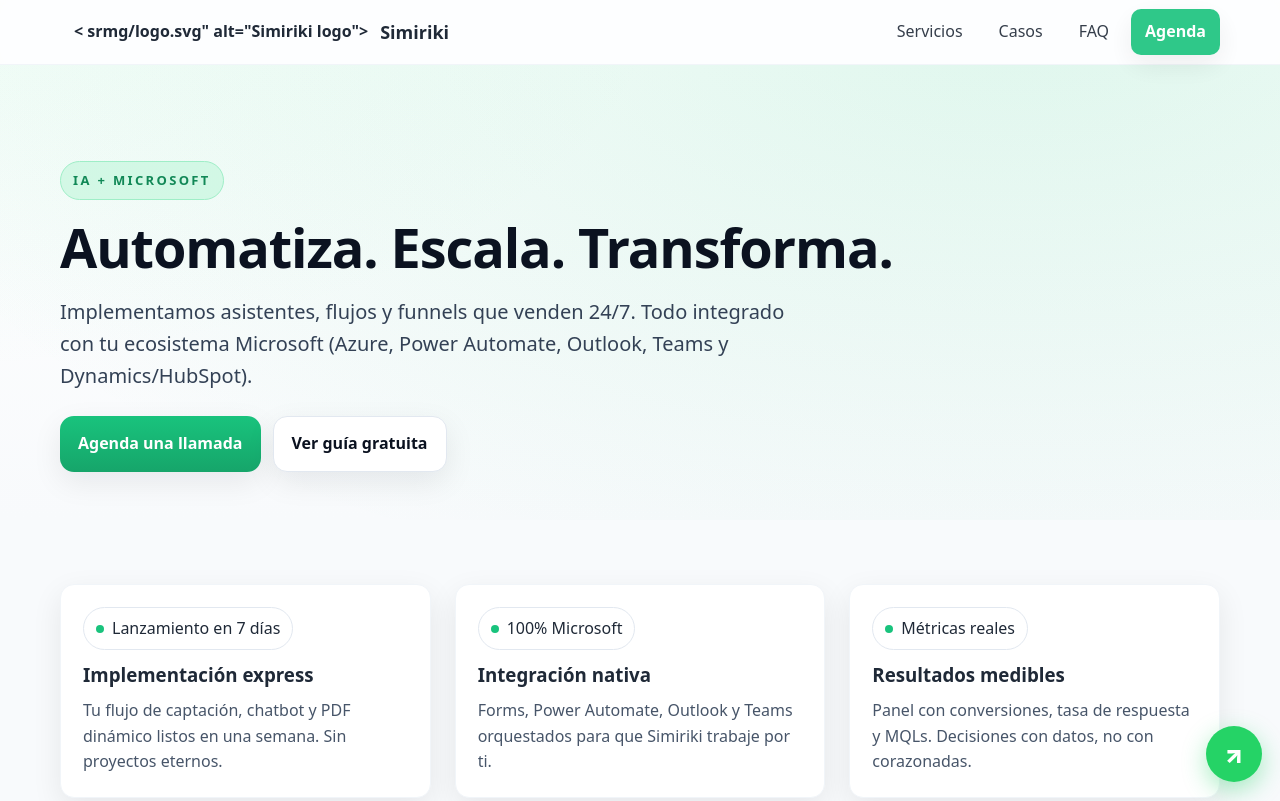
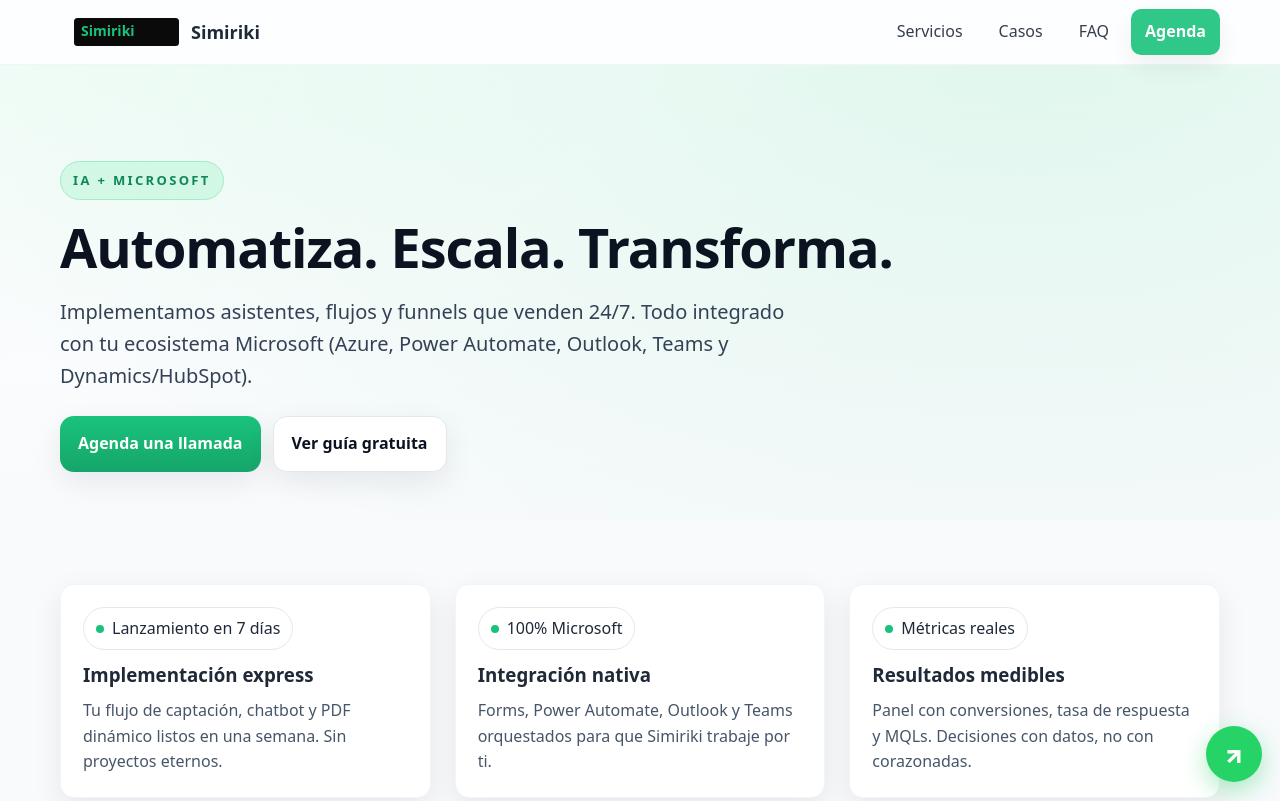
Before and after one commit to jjdlr-simiriki/simiriki-landing, a plain HTML site: page index.html in a window 1280 px wide. Shown: the top 801 px of the page. Drawn offline with Linux system fonts and the light colour scheme; a script that the page names is missing.

Commit message:
Use SVG placeholder icons

```diff
--- a/index.html
+++ b/index.html
@@ -5,12 +5,12 @@
   <meta name="viewport" content="width=device-width, initial-scale=1">
   <title>Simiriki — Automatiza. Escala. Transforma.</title>
   <meta name="description" content="Consultoría y automatización con IA en Microsoft. Implementamos chatbots, flujos y funnels que venden 24/7.">
-  <link rel="icon" type="image/png" href="img/icon.png">
+  <link rel="icon" href="assets/img/icon.svg" type="image/svg+xml">
   <meta property="og:title" content="Simiriki — Automatiza. Escala. Transforma.">
   <meta property="og:description" content="Implementamos IA y flujos en Microsoft para que tu negocio venda sin contestar mensajes.">
   <meta property="og:type" content="website">
   <meta property="og:url" content="https://www.simiriki.com/">
-  <meta property="og:image" content="https://www.simiriki.comimg/icon.png">
+  <meta property="og:image" content="https://www.simiriki.com/assets/img/logo.svg">
   <meta name="twitter:card" content="summary_large_image">
   <link rel="preconnect" href="https://fonts.gstatic.com" crossorigin>
   <!-- Optional Google Font (Inter). Safe fallbacks are used if blocked. -->
@@ -62,7 +62,7 @@
   <header class="nav">
     <div class="container nav-inner">
       <a class="brand" href="#inicio">
-        < srmg/logo.svg" alt="Simiriki logo">
+        <img src="assets/img/logo.svg" alt="Simiriki logo">
         <span>Simiriki</span>
       </a>
       <nav>
```
Also changed, not shown: README.md, assets/img/icon.svg (added), assets/img/logo.svg (renamed from logo.svg).
